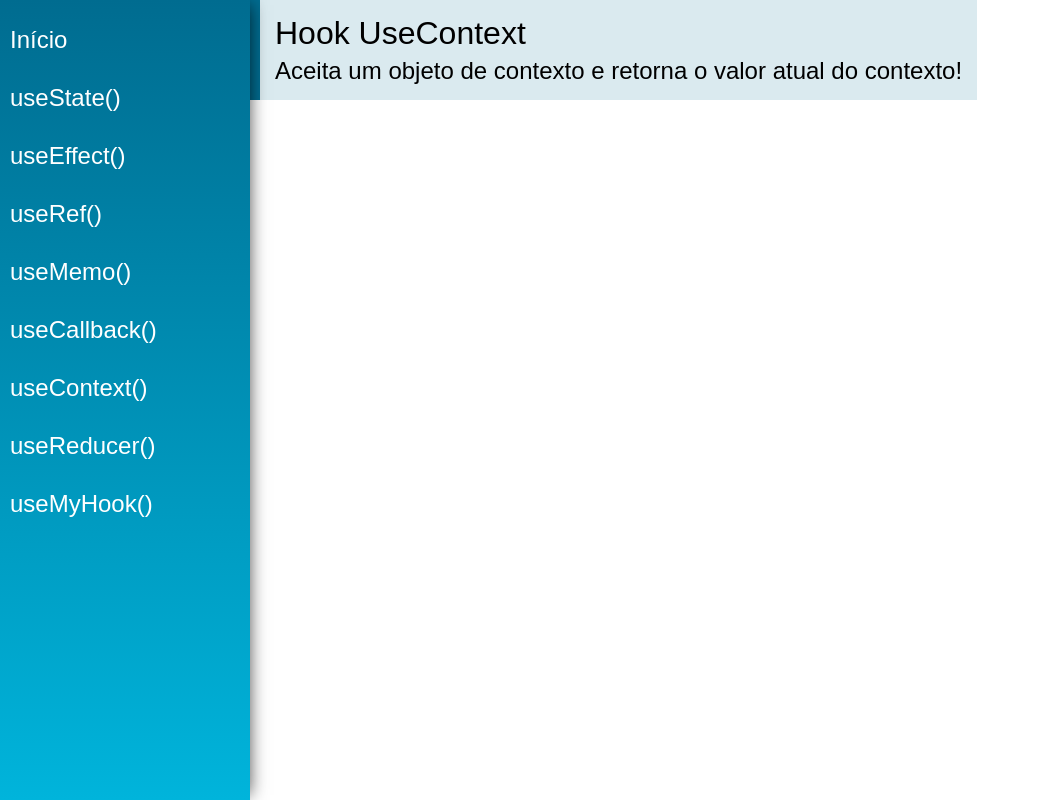
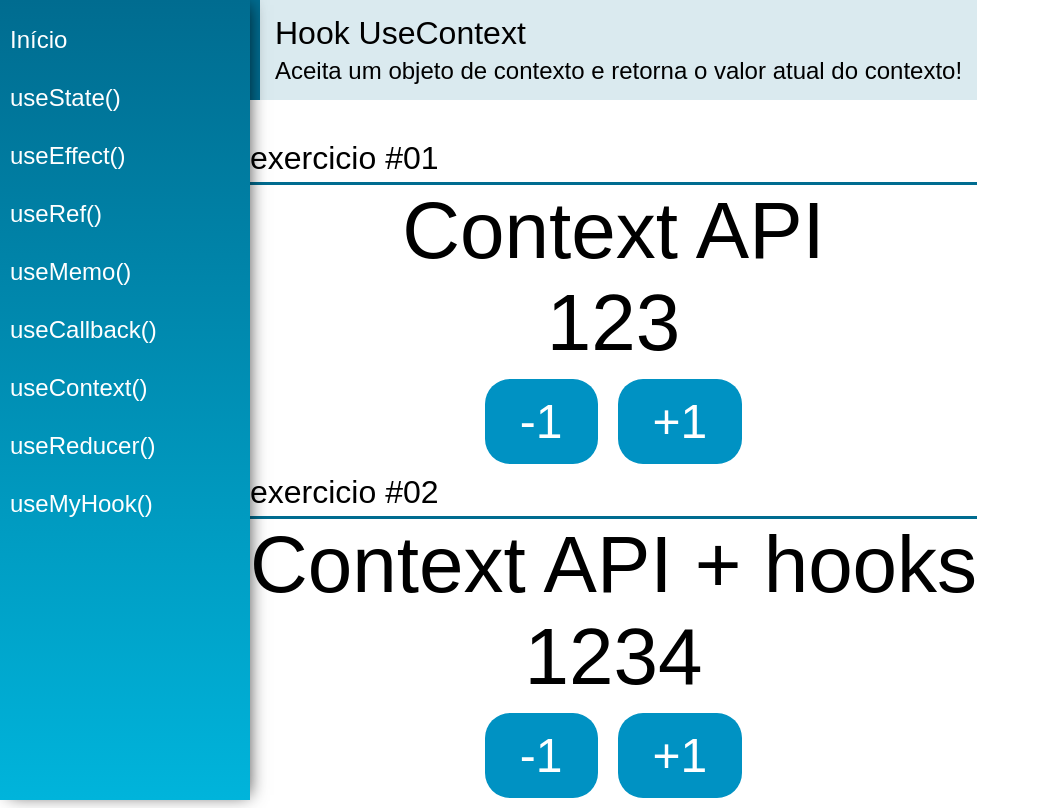
Before and after one commit to CaioCDJ/react-hooks, a React (Create React App) app: page /useContext in a window 1280 px wide. Shown: the whole page, without its empty margins (0-1040 px from the left). Built offline with nearby package versions, Linux system fonts and the light colour scheme.

Commit message:
useContext

```diff
--- /dev/null
+++ b/src/data/DataContext.js
@@ -0,0 +1,10 @@
+import React from "react";
+
+export const data ={
+    number:123,
+    text:'Context API'
+}
+
+const DataContext = React.createContext(data);
+
+export default DataContext;
--- /dev/null
+++ b/src/data/Store.jsx
@@ -0,0 +1,37 @@
+import React, { useState } from "react";
+
+const initialState ={
+    number: 1234,
+    text: 'Context API + hooks'
+}
+
+export const AppContext =  React.createContext(initialState);
+
+const Store = props =>{
+
+    // impossibilitando alguem de alterar o objeto inteiro
+
+    const [state, setState] = useState(initialState);
+
+    function updateState(key, value){
+        setState({
+            ...state,
+            [key]:value
+        });
+    }
+
+    return(
+        <AppContext.Provider value={{
+            number:state.number,
+            text: state.text,
+            setNumber:n=>updateState('number',n),
+            setText:t=>updateState('text',t)
+        }}>
+            <div>
+                {props.children}
+            </div>
+        </AppContext.Provider>
+    )
+}
+
+export default Store;
--- a/src/index.js
+++ b/src/index.js
@@ -4,7 +4,9 @@
 
 import App from './views/App'
 
-ReactDOM.render(
-    <App />,
-    document.getElementById('root')
-)
+const root = ReactDOM.createRoot(document.getElementById('root'));
+root.render(
+  <React.StrictMode>
+    <App/>
+  </React.StrictMode>
+);
--- a/src/views/App.jsx
+++ b/src/views/App.jsx
@@ -1,19 +1,27 @@
 import './App.css'
-import React from 'react'
-import { BrowserRouter as Router } from  'react-router-dom'
+import React, { useState } from 'react'
+import {BrowserRouter as Router } from  'react-router-dom'
 
 import Menu from '../components/layout/Menu'
 import Content from '../components/layout/Content'
+import DataContext, { data } from '../data/DataContext'
+import Store from '../data/Store'
 
 const App = props => {
 
+    const [state,setState] = useState(data);
+
     return (
+        <Store>
+            <DataContext.Provider value={{state,setState}}>
                 <div className="App">
                     <Router>
                         <Menu />
                         <Content />
                     </Router>
                 </div>
+            </DataContext.Provider>
+        </Store>
     )
 }
 
--- a/src/views/examples/UseContext.jsx
+++ b/src/views/examples/UseContext.jsx
@@ -1,13 +1,61 @@
-import React from 'react'
+import React, { useContext, useEffect } from 'react'
 import PageTitle from '../../components/layout/PageTitle'
+import SectionTitle from '../../components/layout/SectionTitle';
+import DataContext from '../../data/DataContext'
+import { AppContext } from '../../data/Store';
 
 const UseContext = (props) => {
+    // por algum motivo nao funciona
+    //const {state,setState} = useContext(DataContext);
+
+    const context = useContext(DataContext);
+
+    function addNumber(delta){
+        context.setState({
+            ...context.state,
+            number:context.state.number + delta
+        });
+    }
+
+    const context2 = useContext(AppContext);
+
+    useEffect(function(){
+        if(context2.number> 1250){
+            context2.setText('Eita');
+        }
+    },[context2.number])
+
     return (
         <div className="UseContext">
             <PageTitle
                 title="Hook UseContext"
                 subtitle="Aceita um objeto de contexto e retorna o valor atual do contexto!"
             />
+
+            <SectionTitle title="exercicio #01"/>
+            <div className="center">
+                <span className="text">{context.state.text}</span>
+                <span className="text">{context.state.number}</span>
+
+                <div>
+                    <button className="btn"
+                        onClick={()=>addNumber(-1)}>-1</button>
+                    <button className="btn"
+                        onClick={()=>addNumber(1)}>+1</button>
+                </div>
+            </div>
+            <SectionTitle title="exercicio #02"/>
+            <span className="text">{context2.text}</span>
+            <div className="center">
+                <span className="text">{context2.number}</span>
+                <div>
+                    <button className="btn"
+                        onClick={()=> context2.setNumber(context2.number -1)}>-1</button>
+                    <button className="btn"
+                        onClick={()=> context2.setNumber(context2.number +1)}>+1</button>
+
+                </div>
+            </div>
         </div>
     )
 }
```
Also changed, not shown: 1 other file (tests, documents, lock files or other folders).
